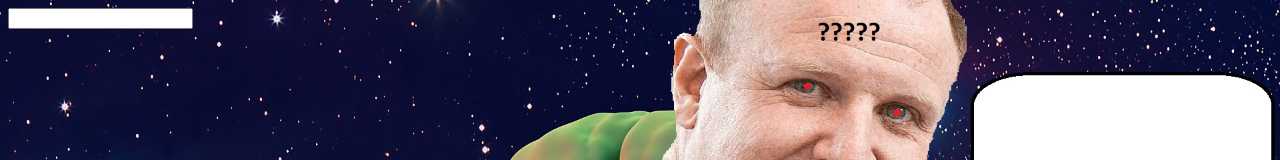
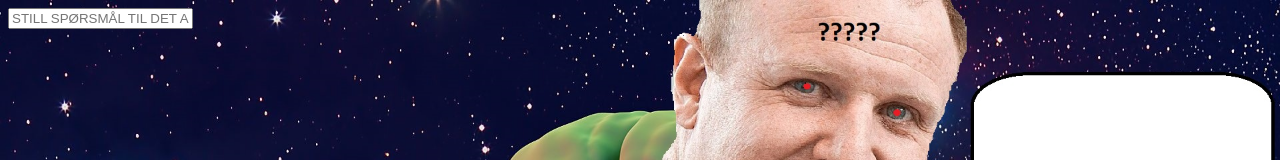
Before and after one commit to waninko/GETeamWorking, a plain HTML site: page orakel/orakel.html in a window 1280 px wide. Shown: the top 160 px of the page. Drawn offline with Linux system fonts and the light colour scheme.

Commit message:
placeholder

```diff
--- a/orakel/orakel.html
+++ b/orakel/orakel.html
@@ -26,7 +26,7 @@
 
     </head>
     <body>
-      <input id="questionInput" type="text" onkeydown="if(event.keyCode === 13)getAnswer()">
+      <input id="questionInput" type="text" placeholder="STILL SPØRSMÅL TIL DET ALLVITENDE ORAKEL HER" onkeydown="if(event.keyCode === 13)getAnswer()">
 <div id="output">
 
 </div>
```
